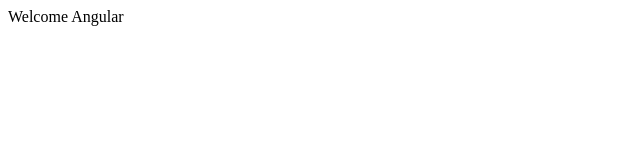
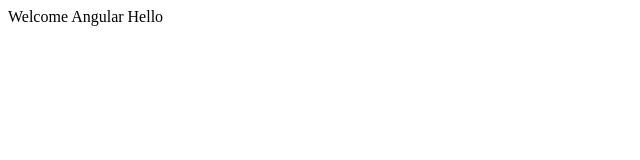
Before and after one commit to jalodara/follower-app, an Angular app: page / in a window 1280 px wide. Shown: the top 160 px of the page, without its empty margins (0-640 px from the left). Built offline with nearby package versions, Linux system fonts and the light colour scheme.

Commit message:
Update app.component.html

```diff
--- a/src/app/app.component.html
+++ b/src/app/app.component.html
@@ -1,3 +1,3 @@
 <div>
-Welcome Angular
+Welcome Angular Hello
 </div>
```
